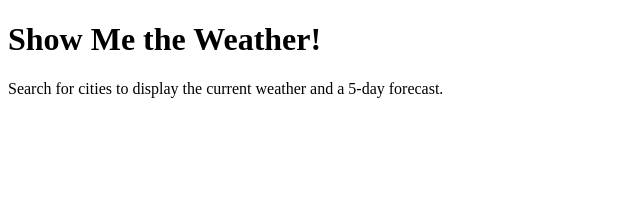
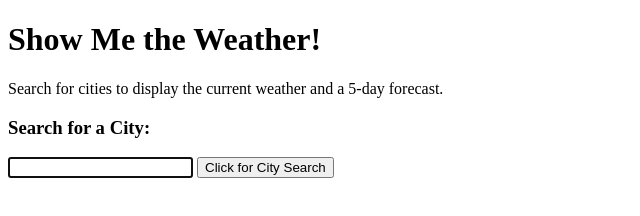
Before and after one commit to Christi-Lee-MC/show-me-the-weather, a plain HTML site: page index.html in a window 1280 px wide. Shown: the whole page, without its empty margins (0-640 px from the left). Drawn offline with Linux system fonts and the light colour scheme; files whose address does not match are found by name.

Commit message:
added search form html in column one

```diff
--- a/index.html
+++ b/index.html
@@ -26,7 +26,19 @@
 
     <main class="flex-row justify-space-between">
       <div class="col-12 col-md-4"></div>
-
+      <div class="card">
+        <h3 class="card-header text-uppercase">Search for a City:</h3>
+        <form id="user-form" class="card-body">
+          <input
+            name="username"
+            id="username"
+            type="text"
+            autofocus="true"
+            class="form-input"
+          />
+          <button type="submit" class="btn">Click for City Search</button>
+        </form>
+      </div>
       <div class="col-12 col-md-8"></div>
     </main>
     <!-- add script at the bottom of the body -->
```
